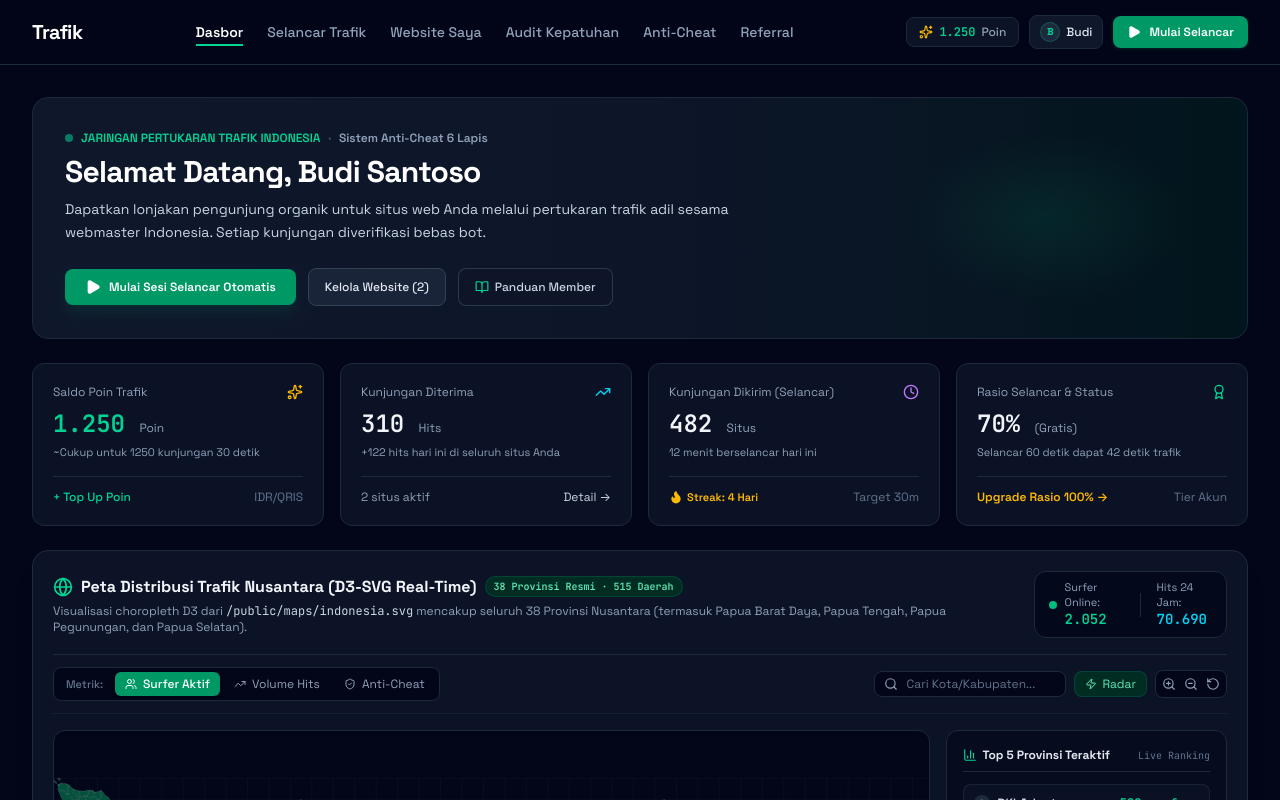
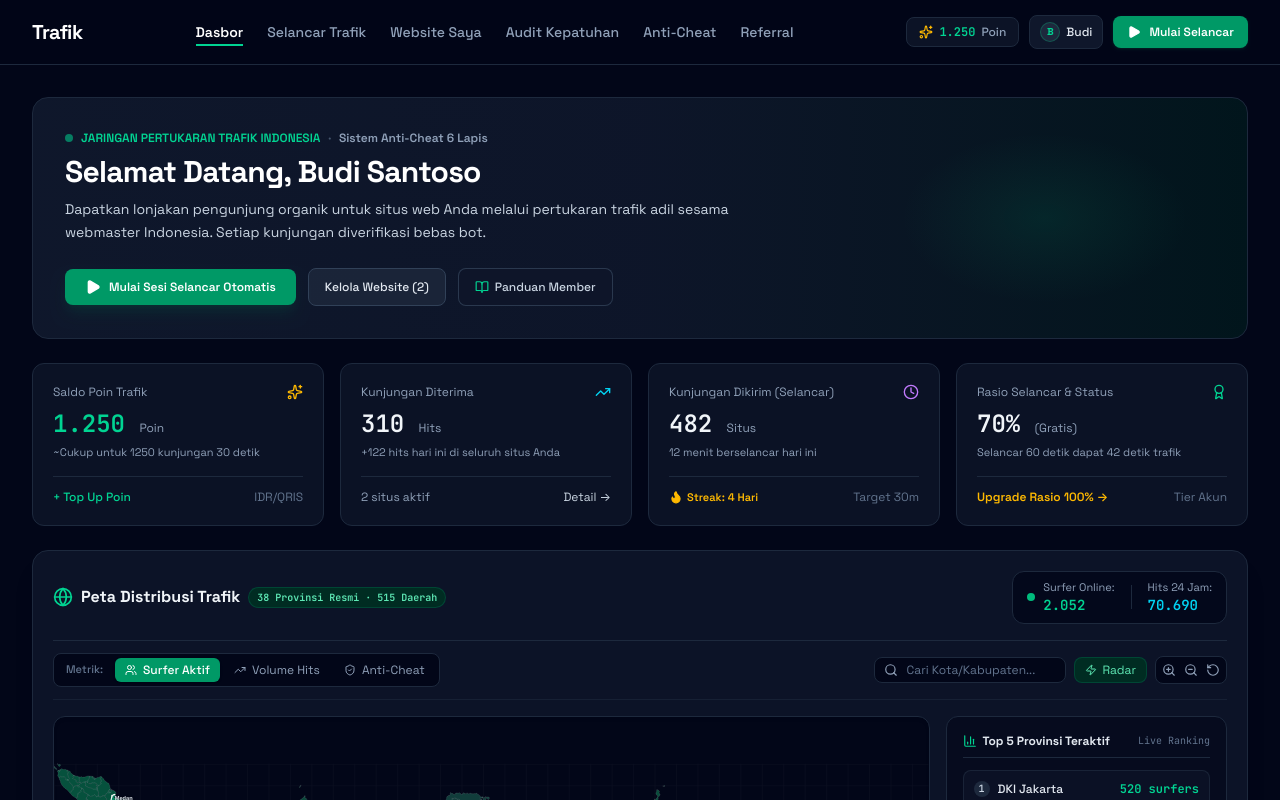
Before and after one commit to ivanslaughter/trafik, a React (Vite) app: page / in a window 1280 px wide. Both pictures are taken after a click on the button "Lihat Demo Dasbor". Shown: the top 800 px of the page. Built offline with nearby package versions, Linux system fonts and the light colour scheme.

Commit message:
ui: simplify Indonesia map header and description
Remove redundant technical details from the Indonesia map component header to improve readability and declutter the UI.

```diff
--- a/src/components/IndonesiaNetworkMap.tsx
+++ b/src/components/IndonesiaNetworkMap.tsx
@@ -1113,15 +1113,12 @@ export const IndonesiaNetworkMap: React.FC<IndonesiaNetworkMapProps> = ({
           <div className="flex items-center gap-2">
             <Globe className="w-5 h-5 text-emerald-400" />
             <h3 className="text-base font-bold text-slate-100">
-              Peta Distribusi Trafik Nusantara (D3-SVG Real-Time)
+              Peta Distribusi Trafik
             </h3>
             <span className="text-[10px] px-2 py-0.5 rounded-full bg-emerald-950 text-emerald-300 border border-emerald-800/50 font-mono font-semibold">
               38 Provinsi Resmi · 515 Daerah
             </span>
           </div>
-          <p className="text-xs text-slate-400 mt-1">
-            Visualisasi choropleth D3 dari <code className="text-slate-300 font-mono">/public/maps/indonesia.svg</code> mencakup seluruh 38 Provinsi Nusantara (termasuk Papua Barat Daya, Papua Tengah, Papua Pegunungan, dan Papua Selatan).
-          </p>
         </div>
 
         {/* Global Traffic Counters */}
```
